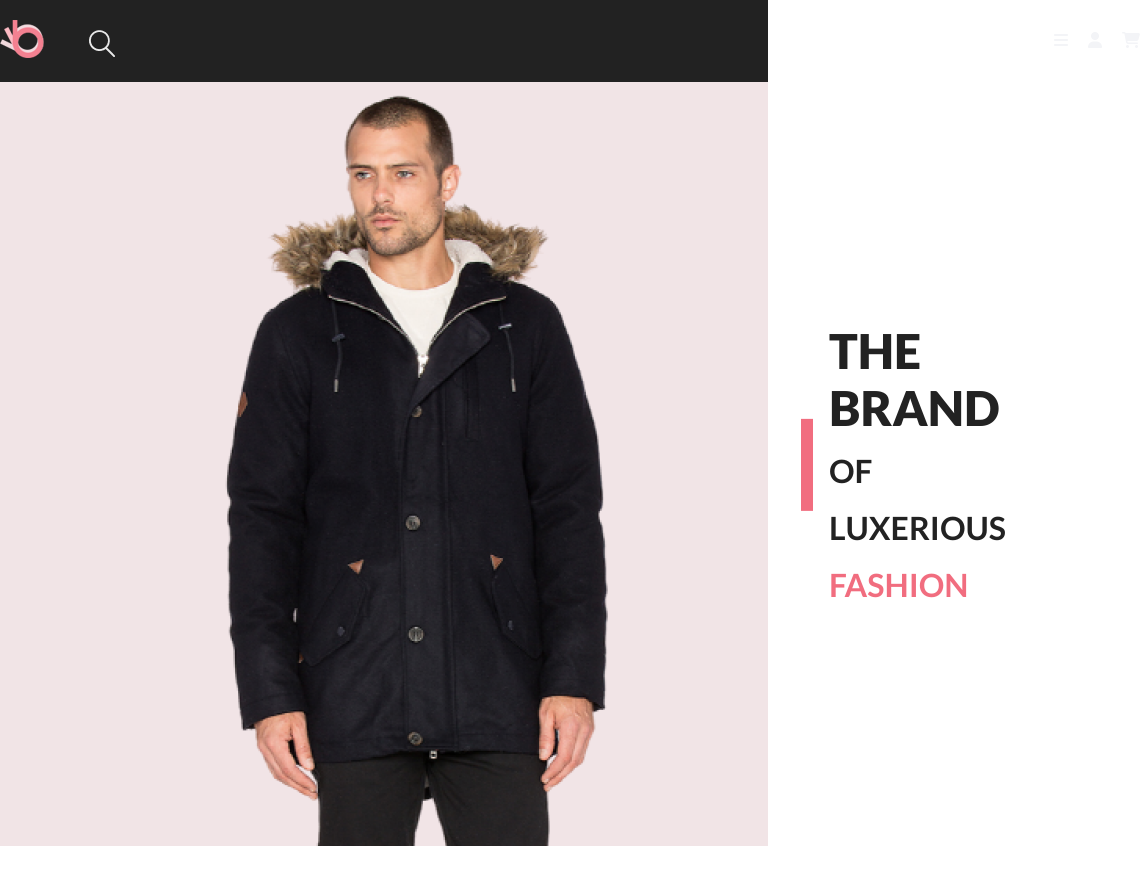
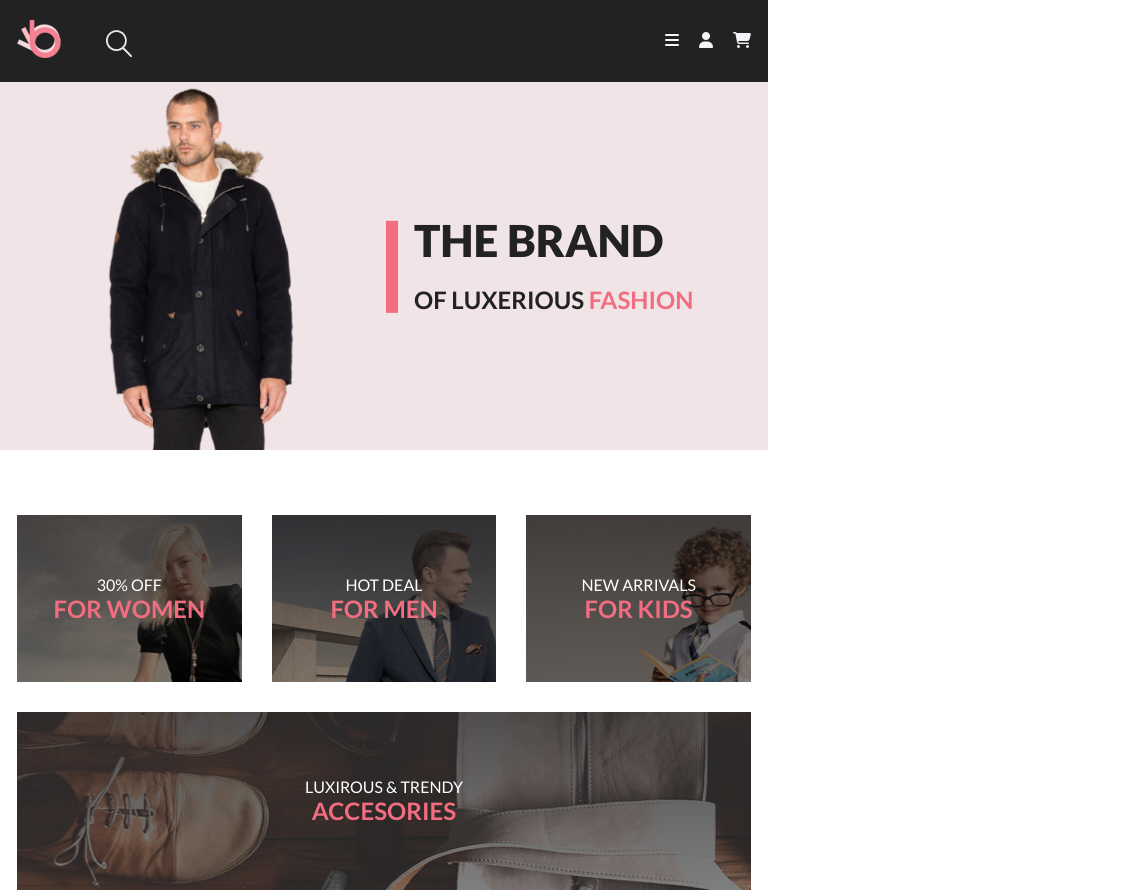
Before and after one commit to ElenaBayter/Clothe-store, a plain HTML site: page index.html in a window 768 px wide. Shown: the top 893 px of the page, 1140 px wide, since content can reach past the window. Drawn offline with Linux system fonts and the light colour scheme.

Commit message:
Initial commit

```diff
--- a/index.html
+++ b/index.html
@@ -28,7 +28,7 @@
     </header>
     <main class="main">
         <div class="flex-main">
-            <img src="img/main-pic.png" alt="main-picture">
+            <img class="main-pic" src="img/main-pic.png" alt="main-picture">
             <div class="main-right">
                 <img src="img/Rectangle.png" alt="Rectangle">
                 <h1 class="main-title">THE BRAND<br><span class="main-black">OF LUXERIOUS </span><span class="main-pink">FASHION</span></h1>
@@ -59,7 +59,7 @@
             </div>
         </div>
     </section>
-    <section class="list">
+    <section class="list center">
         <div class="container">
             <h2 class="list-title">Fetured Items</h2>
             <p class="small-dsc">Shop for items based on what we featured in this week</p>
--- a/style.css
+++ b/style.css
@@ -6,7 +6,7 @@
 
 .container {
     margin: 0 auto;
-    width: 1140px;
+    max-width: 1140px;
 }
 .header {
     background-color: #222222;
@@ -37,6 +37,9 @@
     display: flex;
     justify-content: flex-start;
     align-items: center;
+}
+.main-pic{
+    width: 50vw;
 }
 .main-title {
     color: #222;
@@ -76,11 +79,16 @@
     margin-bottom: 30px;
 }
 .square-link {
-    padding-top: 105px;
-    padding-bottom: 105px;
     text-decoration: none;
+    height: 260px;
+    display: flex;
+    flex-direction: column;
+    justify-content: center;
+    align-items: center;
 }
 .women {
+    background-size: cover;
+    background-position: center;
     background: linear-gradient(rgba(35, 32, 32, 0.8), rgba(0, 0, 0, 0.5)),
     url(img/woman.png);
 }
@@ -103,9 +111,12 @@
     line-height: normal;
 }
 .man {
+
     background: linear-gradient(rgba(35, 32, 32, 0.8), rgba(0, 0, 0, 0.5)), url(img/man.png);
 }
 .kids {
+    background-position: center;
+    background-size: cover;
     background: linear-gradient(rgba(35, 32, 32, 0.8), rgba(0, 0, 0, 0.5)), url(img/kids.png);
 }
 .bottom-part {
@@ -143,8 +154,8 @@
     margin-bottom: 47px;
 }
 .list-items {
-    display: flex;
-    flex-wrap: wrap;
+    display: grid;
+    grid-template-columns: repeat(3, 1fr);
     gap: 30px;
     margin-bottom: 48px;
 }
@@ -200,3 +211,56 @@
     display: flex;
     justify-content: center;
 }
+
+
+@media screen and (min-width: 768px) and (max-width: 1024px) {
+    .container {
+        max-width: 734px;
+    }
+    .logo {
+        margin-right: 40px;
+    }
+    .main-pic{
+        min-width: 386px;
+    }
+    .main-title {
+        color: #222;
+        font-family: Lato;
+        font-size: 44px;
+        font-style: normal;
+        font-weight: 900;
+        line-height: normal;
+        margin-left: 16px;
+    }
+    .main-black {
+        color: #222;
+        font-family: Lato;
+        font-size: 24px;
+        font-style: normal;
+        font-weight: 700;
+        line-height: normal;
+    }
+    .main-pink {
+        color: #F16D7F;
+        font-family: Lato;
+        font-size: 24px;
+        font-style: normal;
+        font-weight: 700;
+        line-height: normal;
+    }
+    .square-link {
+        max-height: 167px;
+    }
+
+    .list-items {
+        display: grid;
+        grid-template-columns: repeat(2, 1fr);
+        gap: 16px;
+    }
+    .list-title {
+        margin-bottom: 3px;
+    }
+    .small-dsc {
+        margin-bottom: 73px;
+    }
+}
```
